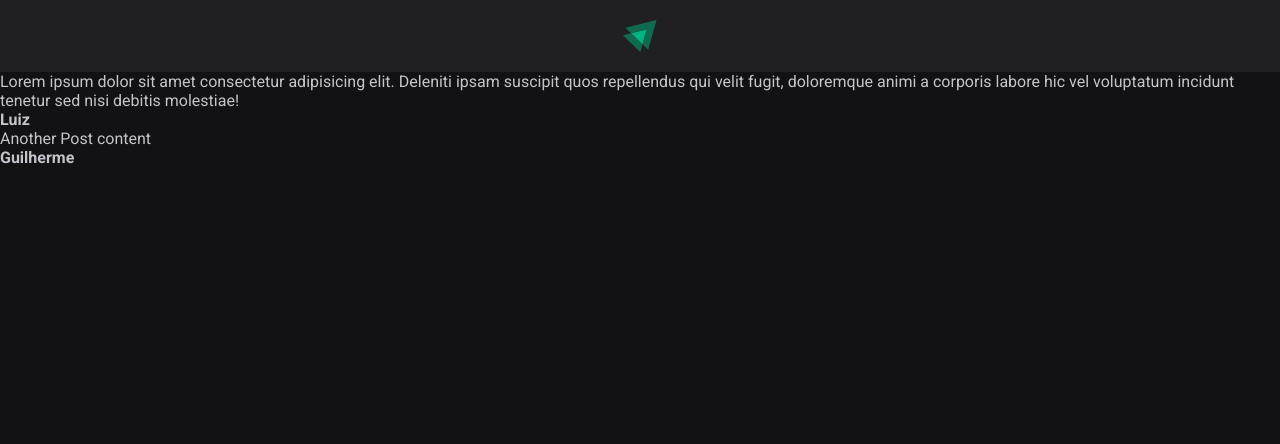
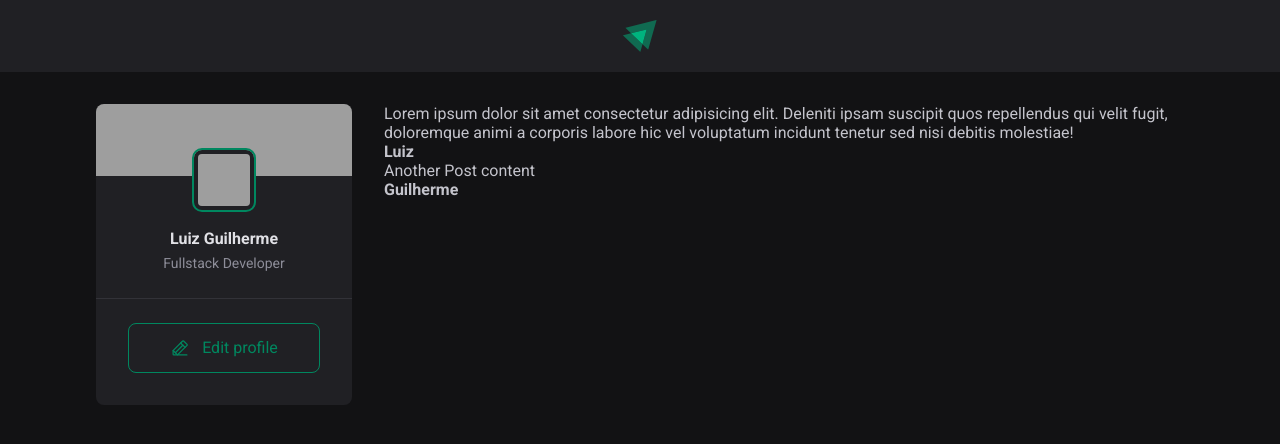
Before and after one commit to LuizPelegrini/reactjs-fundamentals, a React (Vite) app: page / in a window 1280 px wide. Shown: the top 444 px of the page. Built offline with nearby package versions, Linux system fonts and the light colour scheme; grey boxes are pictures that could not be loaded.

Commit message:
add: Create sidebar component

```diff
--- a/package.json
+++ b/package.json
@@ -9,6 +9,7 @@
     "preview": "vite preview"
   },
   "dependencies": {
+    "phosphor-react": "^1.4.1",
     "react": "^18.2.0",
     "react-dom": "^18.2.0"
   },
--- a/src/App.jsx
+++ b/src/App.jsx
@@ -1,11 +1,17 @@
 import { Post } from './components/Post';
 import { Header } from './components/Header';
+import { Sidebar } from './components/Sidebar';
+
+import styles from './App.module.css'
 
 export function App() {
   return (
     <div>
       <Header />
 
+      <div className={styles.wrapper}>
+        <Sidebar />
+        <main>
         <Post
           author="Luiz"
           content="Lorem ipsum dolor sit amet consectetur adipisicing elit. Deleniti ipsam suscipit quos repellendus qui velit fugit, doloremque animi a corporis labore hic vel voluptatum incidunt tenetur sed nisi debitis molestiae!"
@@ -15,6 +21,8 @@ export function App() {
           author="Guilherme"
           content="Another Post content"
         />
+        </main>
+      </div>
     </div>
   );
 }
--- /dev/null
+++ b/src/App.module.css
@@ -0,0 +1,10 @@
+.wrapper {
+  max-width: 70rem;
+  margin: 2rem auto;
+  padding: 0 1rem;
+
+  display: grid;
+  grid-template-columns: 256px 1fr;
+  gap: 2rem;
+  align-items: flex-start;
+}
--- /dev/null
+++ b/src/components/Sidebar/index.jsx
@@ -0,0 +1,25 @@
+import { PencilLine } from 'phosphor-react';
+
+import styles from './styles.module.css';
+
+export function Sidebar() {
+  return (
+    <aside className={styles.sidebar}>
+      <img className={styles.cover}
+        src="https://images.unsplash.com/photo-1522252234503-e356532cafd5?ixlib=rb-1.2.1&ixid=MnwxMjA3fDB8MHxwaG90by1wYWdlfHx8fGVufDB8fHx8&auto=format&fit=crop&w=500&q=40"/>
+
+      <div className={styles.profile}>
+        <img className={styles.avatar} src="https://github.com/LuizPelegrini.png" />
+        <strong>Luiz Guilherme</strong>
+        <span>Fullstack Developer</span>
+      </div>
+
+      <footer>
+        <a href="#">
+          <PencilLine size={20}/>
+          Edit profile
+        </a>
+      </footer>
+    </aside>
+  );
+}
--- /dev/null
+++ b/src/components/Sidebar/styles.module.css
@@ -0,0 +1,70 @@
+.sidebar {
+  background-color: var(--gray-800);
+  overflow: hidden;
+  border-radius: 8px;
+}
+
+.cover {
+  height: 72px;
+  width: 100%;
+  object-fit: cover;
+}
+
+.profile {
+  display: flex;
+  flex-direction: column;
+  align-items: center;
+  margin-top: calc(0px - 1.5rem - 6px); /* 1.5rem which is half the size of the height (3rem) - 6px which is half of the 12px of compensation */
+}
+
+.avatar {
+  background-color: var(--gray-600);
+  width: calc(3rem + 12px); /* as we're using box-sizing: border-box, the content will be squeezed to keep the size, so we need to compensate the border (4px * 2) + outline (2px * 2) in order to bring the size of the element back */
+  height: calc(3rem + 12px); /* as we're using box-sizing: border-box, the content will be squeezed to keep the size, so we need to compensate the border (4px * 2) + outline (2px * 2) in order to bring the size of the element back */
+  border-radius: 8px;
+  border: 4px solid var(--gray-800);
+  outline: 2px solid var(--green-500);
+}
+
+.profile strong {
+  margin-top: 1rem;
+  color: var(--gray-100);
+  line-height: 1.6;
+}
+
+.profile span {
+  font-size: 0.875rem;
+  color: var(--gray-400);
+  line-height: 1.6;
+}
+
+.sidebar footer {
+ display: flex;
+ justify-content: center;
+ margin-top: 1.5rem;
+ padding: 1.5rem 2rem 2rem;
+ border-top: 1px solid var(--gray-600);
+}
+
+.sidebar footer a {
+  width: 100%;
+  height: 50px;
+  background-color: transparent;
+  border: 1px solid var(--green-500);
+  padding: 0 1.5rem;
+  border-radius: 8px;
+  text-decoration: none;
+  color: var(--green-500);
+
+  display: flex;
+  justify-content: center;
+  align-items: center;
+  gap: 0.75rem;
+
+  transition: background-color .1s, color .1s;
+}
+
+.sidebar footer a:hover {
+  background-color: var(--green-500);
+  color: var(--white);
+}
```
Also changed, not shown: 1 other file (tests, documents, lock files or other folders). Lines whose indentation alone changed are shown as unchanged.
